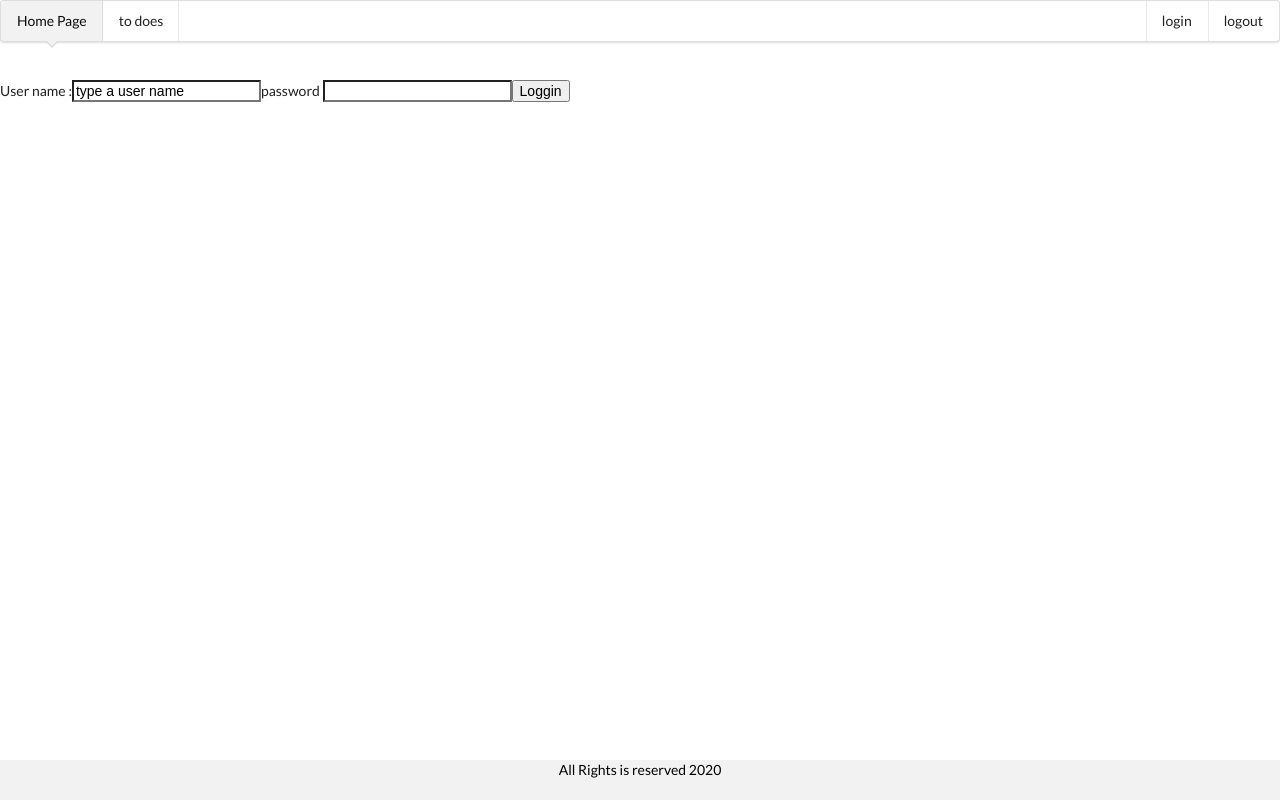
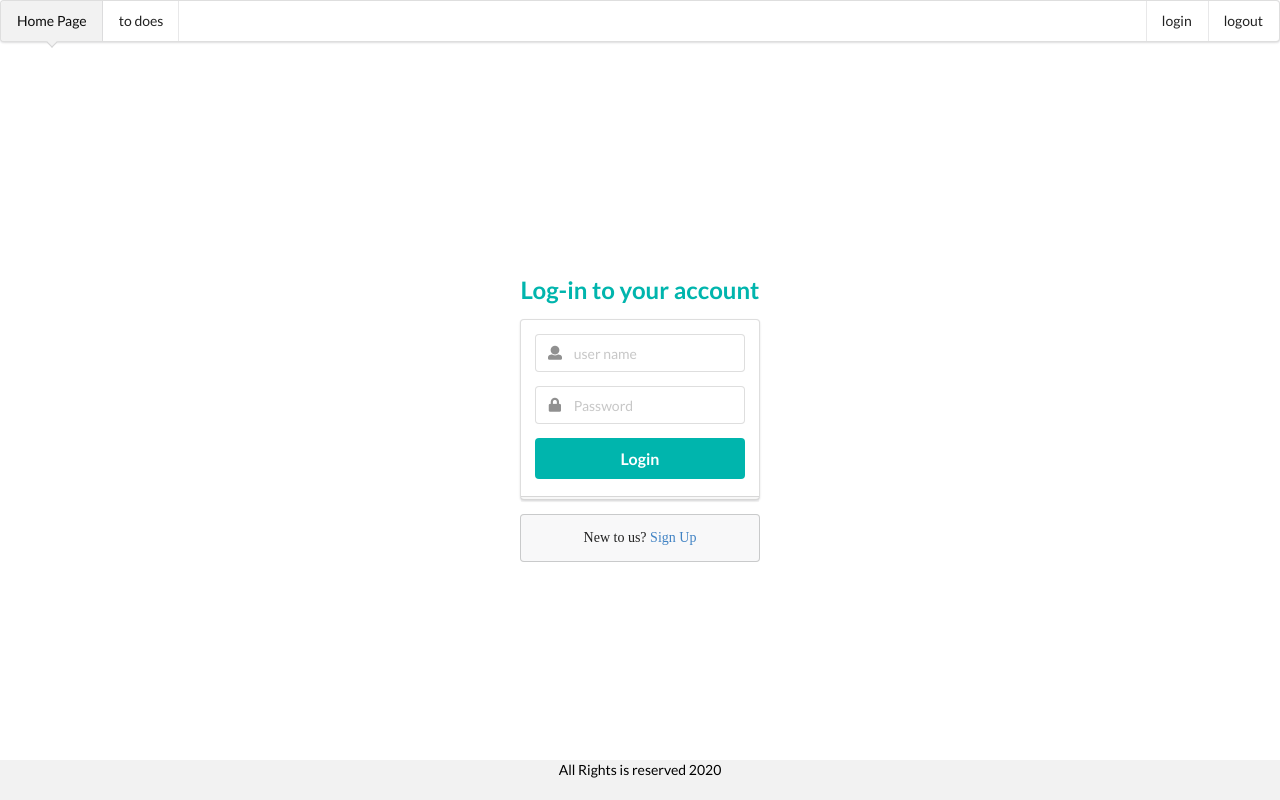
Before and after one commit to sinapouya/todoAppUI, a React (Create React App) app: page / in a window 1280 px wide. Built offline with nearby package versions, Linux system fonts and the light colour scheme.

Commit message:
add semantic ui for login page

```diff
--- a/src/App.css
+++ b/src/App.css
@@ -1,3 +1,13 @@
+.mainContent{
+  font-family: 'Bitter', serif;
+  display:flex;
+  justify-content: center;
+  align-items: center;
+  width:100vw;
+  height: 85vh;
+  margin: auto;
+
+}
 .footer{
   position: fixed;
   bottom: 0em;
@@ -9,6 +19,7 @@
 }
 .App {
   text-align: center;
+
 }
 
 .App-logo {
--- a/src/components/todo/TodoApp.jsx
+++ b/src/components/todo/TodoApp.jsx
@@ -144,7 +144,7 @@ class LoginComponent extends Component{
     constructor(props){
         super(props);
         this.state={
-            username:'type a user name',
+            username:'',
             password:'',
             showSuccessful:false,
             showFailed:false
@@ -182,16 +182,60 @@ class LoginComponent extends Component{
     }
     render(){
         return (
-            <div>
-                {this.showSuccessfulMessage()}
-                {this.showFailMessage()}
+            // <div>
+            //     {this.showSuccessfulMessage()}
+            //     {this.showFailMessage()}
 
-                User name :<input type="text" name="username" value={this.state.username}
-                 onChange={this.handleChanged}/>
-                password <input type="password" name="password" value={this.state.password}
-                 onChange={this.handleChanged}/>
-                <button onClick={this.loginClicked}>Loggin</button>
-            </div>
+            //     User name :<input type="text" name="username" value={this.state.username}
+            //      onChange={this.handleChanged}/>
+            //     password <input type="password" name="password" value={this.state.password}
+            //      onChange={this.handleChanged}/>
+            //     <button onClick={this.loginClicked}>Loggin</button>
+            // </div>
+            <div className="mainContent">
+                <div className="ui middle aligned center aligned grid">
+                <div class="column">
+                    <h2 class="ui teal image header">
+                        {/* <img src="/public/logo.png" class="image"></img> */}
+                        <div class="content">
+                        Log-in to your account
+                        </div>
+                    </h2>
+                <form class="ui large form">
+                    <div class="ui stacked segment">
+                    <div class="field">
+                        <div class="ui left icon input">
+                            <i class="user icon"></i>
+                            <input type="text" name="username" value={this.state.username}
+                             placeholder="user name" onChange={this.handleChanged}></input>
+                        </div>
+                    </div>
+                    <div class="field">
+                        <div class="ui left icon input">
+                        <i class="lock icon"></i>
+                        <input type="password" name="password"
+                        onChange={this.handleChanged} value={this.state.password} placeholder="Password"></input>
+                        </div>
+                    </div>
+                        <div class="ui fluid large teal submit button" onClick={this.loginClicked}>
+                            Login
+                        </div>
+                    </div>
+
+                    <div class="ui error message" style={{display: this.state.showFailed ?'block':'none'}}>
+                        {this.showSuccessfulMessage()}
+                        {this.showFailMessage()}
+                    </div>
+
+                </form>
+
+                <div class="ui message">
+                    New to us? <a href="#">Sign Up</a>
+                </div>
+                </div>
+          </div>
+        </div>
+
         );
     }
 
```
Also changed, not shown: public/logo.png (added).
